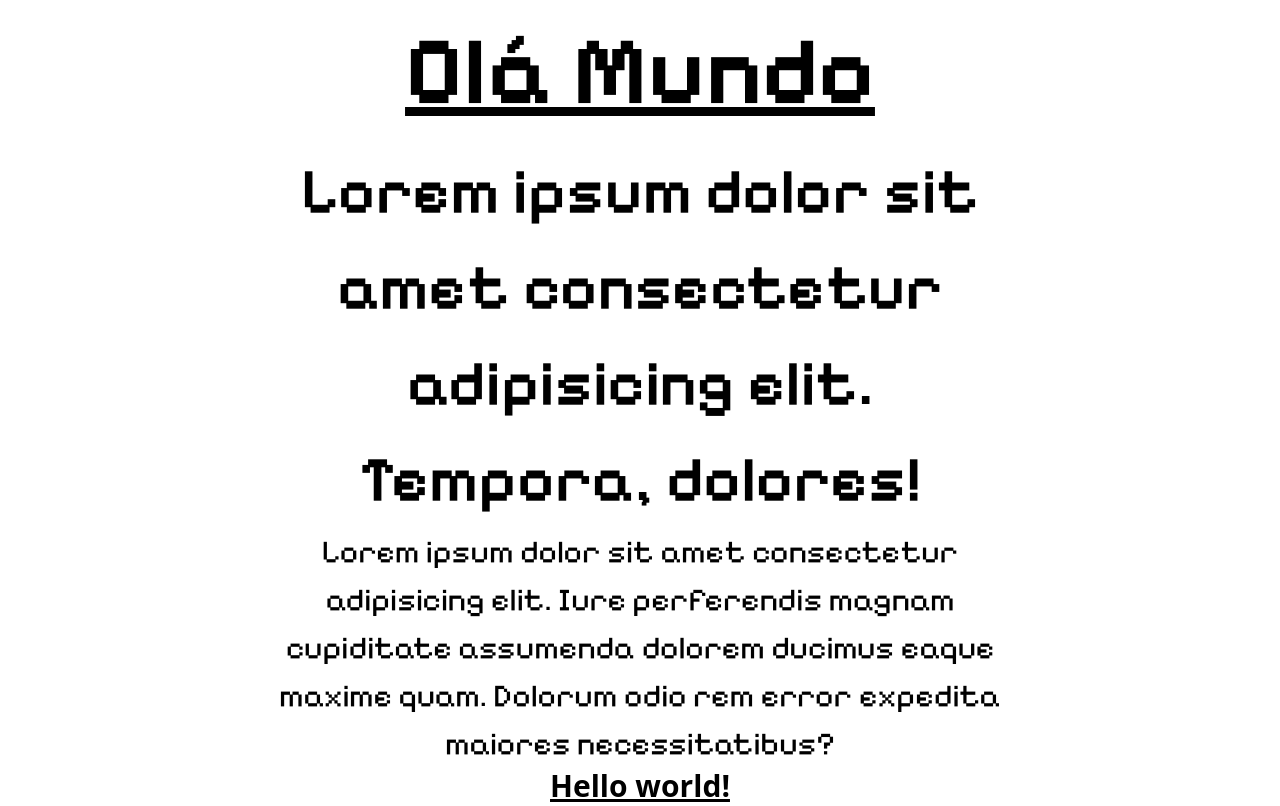
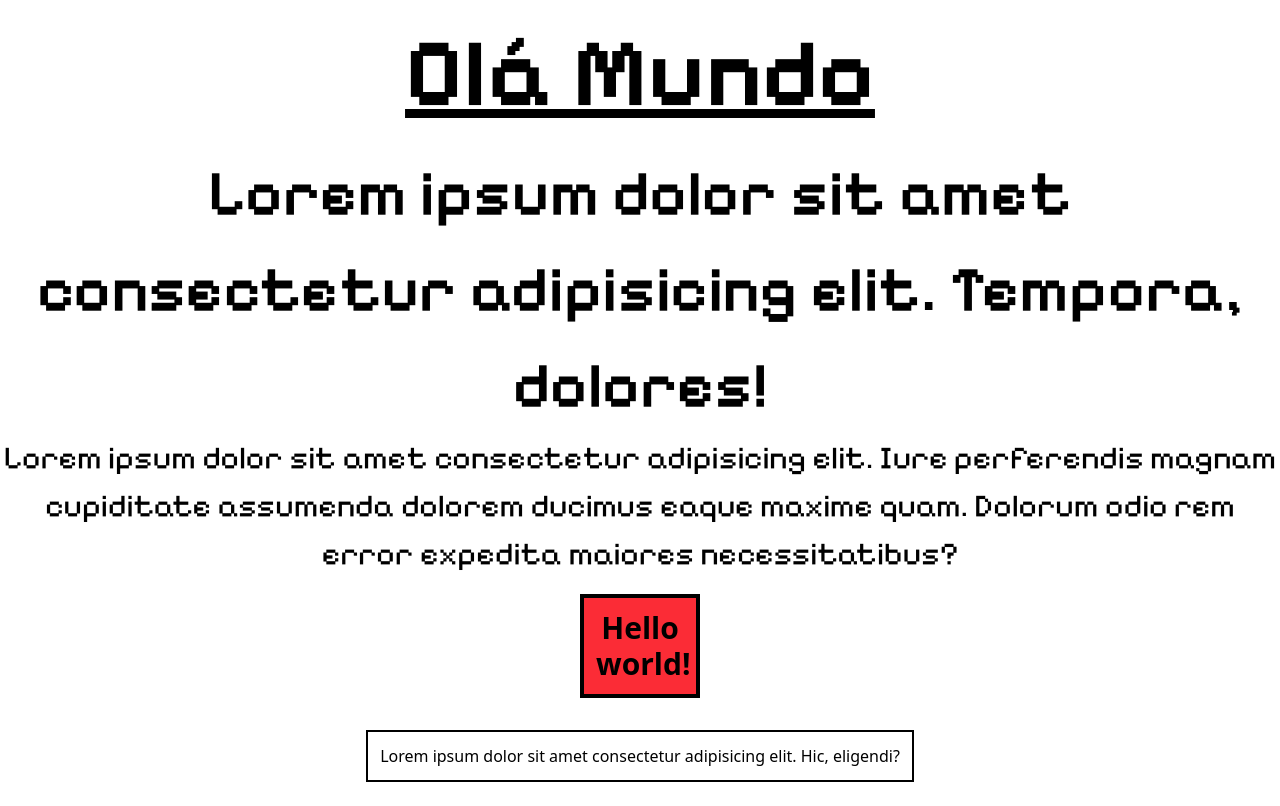
Before and after one commit to BorgesNath1/ProjetoPessoal1, a website: page projetoPessoal1/index.html in a window 1280 px wide. Drawn offline with nearby package versions, Linux system fonts and the light colour scheme.

Commit message:
implementação e testes do modelo CND de utilização do tailwindcss

```diff
--- a/projetoPessoal1/index.html
+++ b/projetoPessoal1/index.html
@@ -7,14 +7,43 @@
     <link rel="preconnect" href="https://fonts.gstatic.com" crossorigin>
     <link href="https://fonts.googleapis.com/css2?family=Pixelify+Sans:wght@400..700&display=swap" rel="stylesheet">
     <link rel="stylesheet" href="./src/CSS/output.css">
+    <script src="https://cdn.jsdelivr.net/npm/@tailwindcss/browser@4"></script>
+    <script src="./src/scripts/script.js"></script>
+    <style type="text/tailwindcss">
+      @theme {
+        --color-clifford: #da373d;
+      }
+        .pixel-font-h1 {
+        font-family: "Pixelify Sans", sans-serif;
+        font-optical-sizing: auto;
+        font-weight: 700;
+        font-style: bold;
+        font-size: 6rem;
+        }
+        .pixel-font-h2 {
+        font-family: "Pixelify Sans", sans-serif;
+        font-optical-sizing: auto;
+        font-weight: 550;
+        font-style: normal;
+        font-size: 4rem;
+        }
+        .pixel-font-h3 {
+        font-family: "Pixelify Sans", sans-serif;
+        font-optical-sizing: auto;
+        font-weight: 400;
+        font-style: normal;
+        font-size: 2rem;
+        }
+    </style>
     <title>Document</title>
 </head>
 <body>
-    <div class="hero">
+    <div class="flex flex-col items-center justify-center h-screen">
         <h1 class="pixel-font-h1 underline">Olá Mundo</h1>
         <h2 class="pixel-font-h2">Lorem ipsum dolor sit amet consectetur adipisicing elit. Tempora, dolores!</h2>
         <h3 class="pixel-font-h3">Lorem ipsum dolor sit amet consectetur adipisicing elit. Iure perferendis magnam cupiditate assumenda dolorem ducimus eaque maxime quam. Dolorum odio rem error expedita maiores necessitatibus?</h3>
-        <h1 class="text-3xl font-bold underline">Hello world!</h1>
+        <button class="m-4 p-3 border-4 border-black cursor-pointer text-3xl font-bold bg-red-500 w-30"><a href="#">Hello world!</a></button>
+        <button class="m-4 p-3 border-2 border-black cursor-pointer w-auto"><a href="https://www.meowbls.com/projetos">Lorem ipsum dolor sit amet consectetur adipisicing elit. Hic, eligendi?</a></button>
     </div>
 </body>
 </html>
```
